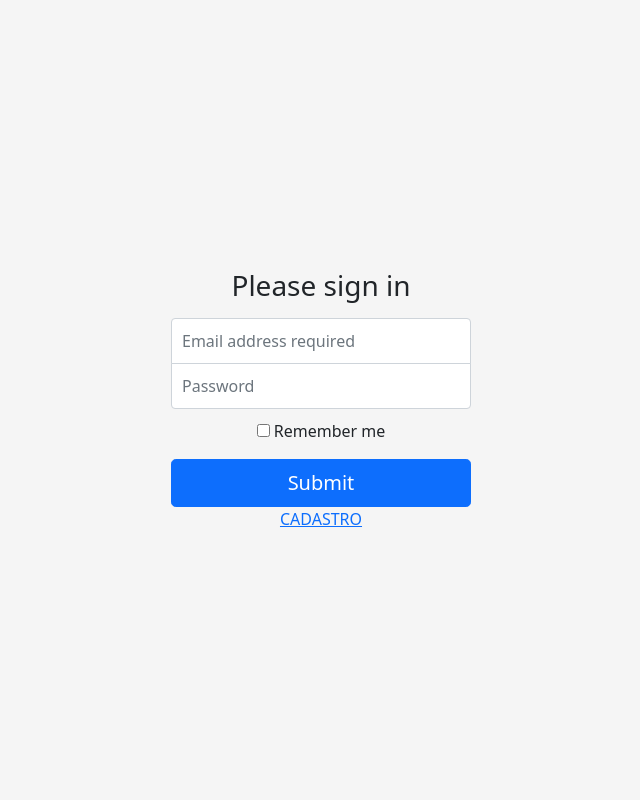
After one commit to Gabriel-Kenji/Projeto_Fcamara_2021, a PHP site: page /login_aluno.html in a window 1280 px wide. The commit adds this page. Shown: the whole page, without its empty margins (319-959 px from the left). Run offline with PHP 8.4, Linux system fonts and the light colour scheme.

Commit message:
Modificações no HTML, criação da login aluno.
Modificação pequenas na apresentação para teste apos logar, e criação da pagina de login_aluno.

```diff
--- a/_api/Login_Aluno.php
+++ b/_api/Login_Aluno.php
@@ -19,7 +19,7 @@ session_start();
         foreach($LoginDao->read($user) as $login):
             $senha = $login['nm_senha'];
             $id = $login['cd_usuario'];
-            $nomeuser = $login['nm_usuario'];
+            $nomeuser = $login['nm_aluno'];
 
         endforeach;
         if($senha == $psenha){
--- a/_api/Login_Doador.php
+++ b/_api/Login_Doador.php
@@ -19,7 +19,7 @@ session_start();
         foreach($LoginDao->read($user) as $login):
             $senha = $login['nm_senha'];
             $id = $login['cd_usuario'];
-            $nomeuser = $login['nm_usuario'];
+            $nomeuser = $login['nm_doador'];
 
         endforeach;
         if($senha == $psenha){
--- a/cadastroEscola.php
+++ b/cadastroEscola.php
@@ -8,7 +8,7 @@ header("Location: /projeto_fcamara_2021/index.html");
 ?>
 
 
-    <!doctype html>
+ <!doctype html>
 <html lang="pt-br">
   <head>
     <meta charset="utf-8">
@@ -40,7 +40,7 @@ header("Location: /projeto_fcamara_2021/index.html");
     <br/>
     <br/>
     <!-- <img class="mb-4" src="https://getbootstrap.com/docs/5.0/assets/brand/bootstrap-logo.svg" alt="" width="72" height="57">-->
-    <h1 class="h3 mb-3 fw-normal">Cadastre uma escola</h1>
+    <!-- <h1 class="h3 mb-3 fw-normal">Cadastre uma escola</h1>
 
     <input name="cd_inep" type="text" id="cd_inep" class="form-control validate" placeholder="Digite o Codigo INEP da escola" required>
 
@@ -93,7 +93,7 @@ header("Location: /projeto_fcamara_2021/index.html");
 <script type="text/javascript">
     $("#cd_inep").mask("00000000");
     $("#cd_cep").mask("00000-000");
-</script>
+</script> -->
 
 
   </body>
--- /dev/null
+++ b/login_aluno.html
@@ -0,0 +1,48 @@
+<!doctype html>
+<html lang="pt-br">
+  <head>
+    <meta charset="utf-8">
+    <meta name="viewport" content="width=device-width, initial-scale=1">
+    <meta name="description" content="">
+    <meta name="author" content="Mark Otto, Jacob Thornton, and Bootstrap contributors">
+    <meta name="generator" content="Hugo 0.80.0">
+    <title>Signin Template · Bootstrap v5.0</title>
+
+    <link rel="canonical" href="https://getbootstrap.com/docs/5.0/examples/sign-in/">
+
+
+
+    <!-- Bootstrap core CSS -->
+<link href="https://getbootstrap.com/docs/5.0/dist/css/bootstrap.min.css" rel="stylesheet">
+
+
+
+
+    <!-- Custom styles for this template -->
+    <link href="signin.css" rel="stylesheet">
+  </head>
+  <body class="text-center">
+
+<main class="form-signin">
+  <form action="_api/Login_Aluno.php" method="post">
+    <!-- <img class="mb-4" src="https://getbootstrap.com/docs/5.0/assets/brand/bootstrap-logo.svg" alt="" width="72" height="57">-->
+    <h1 class="h3 mb-3 fw-normal">Please sign in</h1>
+    <label for="inputEmail" class="visually-hidden">Email address</label>
+    <input name="email" type="email" id="defaultForm-email" class="form-control validate"
+    placeholder="Email address required">
+    <label for="inputPassword" class="visually-hidden">Password</label>
+    <input name="senha" type="password" id="defaultForm-pass" class="form-control validate" placeholder="Password" required>
+    <div class="checkbox mb-3">
+      <label>
+        <input type="checkbox" value="remember-me"> Remember me
+      </label>
+    </div>
+    <input class="w-100 btn btn-lg btn-primary" type="submit" name="Enviar">
+    <a href="cadastro_aluno.html">CADASTRO</a>
+  </form>
+</main>
+
+
+
+  </body>
+</html>
```
